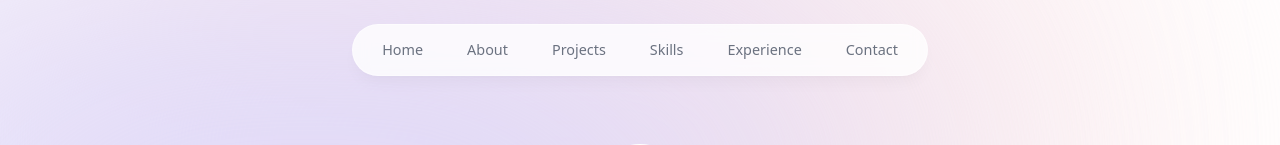
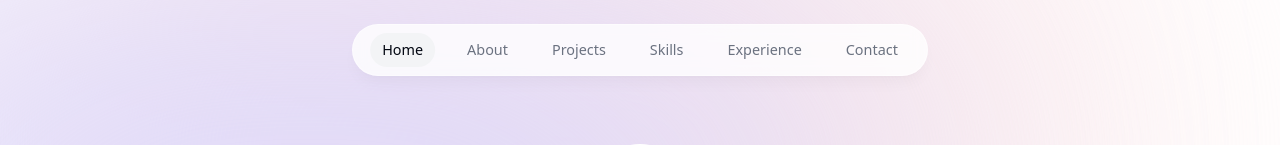
Before and after one commit to 23-ant-programmeren-thomasmore-hybrid/furkan-yildirim-eindopdracht, a Next.js app: page / in a window 1280 px wide. Shown: the top 145 px of the page. Built offline with nearby package versions, Linux system fonts and the light colour scheme; grey boxes are pictures that could not be loaded.

Commit message:
header edited and activesection added

```diff
--- a/app/layout.tsx
+++ b/app/layout.tsx
@@ -1,6 +1,7 @@
 import './globals.css'
 import { Inter } from 'next/font/google'
 import Header from '@/components/header'
+import ActiveSectionContextProvider from '@/context/active-section-context'
 
 const inter = Inter({ subsets: ['latin'] })
 
@@ -15,15 +16,22 @@
   children: React.ReactNode
 }) {
   return (
-    <html lang="en">
+    <html lang="en" className='!scroll-smooth'>
       <body className={'${inter.className}bg-gray-50 text-gray-950 relative pt-28 sm:pt-36 dark:bg-gray-900 dark:text-gray-50 dark:text-opacity-90'
       }>
 
         <div className="bg-[#fbe2e3] absolute top-[-6rem] -z-10 right-[11rem] h-[31.25rem] w-[31.25rem] rounded-full blur-[10rem] sm:w-[68.75rem] dark:bg-[#946263]"></div>
         <div className="bg-[#dbd7fb] absolute top-[-1rem] -z-10 left-[-35rem] h-[31.25rem] w-[50rem] rounded-full blur-[10rem] sm:w-[68.75rem] md:left-[-33rem] lg:left-[-28rem] xl:left-[-15rem] 2xl:left-[-5rem] dark:bg-[#676394]"></div>
 
+
+        <ActiveSectionContextProvider>
+
         <Header/>
         {children}
+
+        </ActiveSectionContextProvider>
+
+
       </body>
     </html>
   )
--- a/components/header.tsx
+++ b/components/header.tsx
@@ -1,43 +1,62 @@
 "use client";
 
-import React from 'react';
-import { motion } from 'framer-motion';
+import React, { useState } from "react";
+import { motion } from "framer-motion";
 import { links } from "@/lib/data";
-import Link from 'next/link';
+import Link from "next/link";
+import clsx from "clsx";
 
 export default function Header() {
+  const [activeSection, setActiveSection] = useState("Home");
+
   return (
-    <header className='z-[999] relative'>
-
-        <motion.div className='fixed top-0 left-1/2 -translate-x-1/2 h-[4.5rem] w-full rounded-none border border-white border-opacity-40 bg-white
-        bg-opacity-80 shadow-lg shadow-black/[0.03] backdrop-blur-[0.5rem] sm:top-6 sm:h-[3.25rem] sm:w-[36rem] sm:rounded-full'
-        initial={{ y: -100, x: '-50%', opacity:0 }}
-        animate={{ y: 0, x: '-50%', opacity:1 }}
+    <header className="z-[999] relative">
+      <motion.div
+        className="fixed top-0 left-1/2 h-[4.5rem] w-full rounded-none border border-white border-opacity-40 bg-white bg-opacity-80 shadow-lg shadow-black/[0.03] backdrop-blur-[0.5rem] sm:top-6 sm:h-[3.25rem] sm:w-[36rem] sm:rounded-full dark:bg-gray-950 dark:border-black/40 dark:bg-opacity-75"
+        initial={{ y: -100, x: "-50%", opacity: 0 }}
+        animate={{ y: 0, x: "-50%", opacity: 1 }}
       ></motion.div>
 
-
       <nav className="flex fixed top-[0.15rem] left-1/2 h-12 -translate-x-1/2 py-2 sm:top-[1.7rem] sm:h-[initial] sm:py-0">
-          <ul className='flex w-[22rem] flex-wrap items-center justify-center gap-y-1 text-[0.9rem] font-medium text-gray-500 sm:w-[initial] sm:flex-nowrap sm:gap-5'>
-
-            {links.map(link => (
-                <motion.li className='h-3/4 flex items-center
-                justify-center'
+        <ul className="flex w-[22rem] flex-wrap items-center justify-center gap-y-1 text-[0.9rem] font-medium text-gray-500 sm:w-[initial] sm:flex-nowrap sm:gap-5">
+          {links.map((link) => (
+            <motion.li
+              className="h-3/4 flex items-center justify-center relative"
               key={link.hash}
-                initial={{ y: -100, opacity:0 }}
-                animate= {{ y:0, opacity:1 }}
+              initial={{ y: -100, opacity: 0 }}
+              animate={{ y: 0, opacity: 1 }}
             >
               <Link
-                   className='flex w-full items-center justify-center px-3
-                    py-3 hover:text-gray-950 transition'
+                className={clsx(
+                  "flex w-full items-center justify-center px-3 py-3 hover:text-gray-950 transition dark:text-gray-500 dark:hover:text-gray-300",
+                  {
+                    "text-gray-950 dark:text-gray-200":
+                      activeSection === link.name,
+                  }
+                )}
                 href={link.hash}
+                onClick={() => {
+                  setActiveSection(link.name);
+                }}
               >
                 {link.name}
+
+                {link.name === activeSection && (
+                  <motion.span
+                    className="bg-gray-100 rounded-full absolute inset-0 -z-10 dark:bg-gray-800"
+                    layoutId="activeSection"
+                    transition={{
+                      type: "spring",
+                      stiffness: 380,
+                      damping: 30,
+                    }}
+                  ></motion.span>
+                )}
               </Link>
             </motion.li>
-              ))
-            }
+          ))}
         </ul>
       </nav>
     </header>
-  )
+  );
 }
--- a/components/intro.tsx
+++ b/components/intro.tsx
@@ -11,7 +11,7 @@
 
 export default function Intro() {
   return (
-    <section className='mb-28 max-w-[50rem] text-center sm:mb-0'>
+    <section id='home' className='mb-28 max-w-[50rem] text-center sm:mb-0 scroll-mt-[100rem]'>
         <div className='flex items-center justify-center'>
             <div className='relative'>
             <motion.div
--- a/components/projects.tsx
+++ b/components/projects.tsx
@@ -8,7 +8,7 @@
 export default function Projects() {
 
   return (
-    <section>
+    <section id="projects" className="scroll-mt-28">
 
       <SectionHeading>My projects</SectionHeading>
       <div>
--- /dev/null
+++ b/context/active-section-context.tsx
@@ -0,0 +1,16 @@
+import React, { useState } from 'react';
+import { links } from '@/lib/data';
+
+type SectionName = (typeof links)[number]["name"];
+
+type ActiveSectionContextProviderProps = {
+    children : React.ReactNode;
+}
+
+export default function ActiveSectionContextProvider({
+    children,
+}: ActiveSectionContextProviderProps) {
+    const [activeSection, setActiveSection] = useState<SectionName>("Home");
+
+    return children;
+}
--- a/package.json
+++ b/package.json
@@ -13,6 +13,7 @@
     "@types/react": "18.2.67",
     "@types/react-dom": "18.2.22",
     "autoprefixer": "10.4.19",
+    "clsx": "^2.1.0",
     "eslint": "8.57.0",
     "eslint-config-next": "14.1.4",
     "framer-motion": "^11.0.24",
@@ -21,6 +22,7 @@
     "react": "18.2.0",
     "react-dom": "18.2.0",
     "react-icons": "^5.0.1",
+    "react-intersection-observer": "^9.8.1",
     "tailwindcss": "3.4.1"
   },
   "devDependencies": {
```
Also changed, not shown: 1 other file (tests, documents, lock files or other folders). Lines whose indentation alone changed are shown as unchanged.
